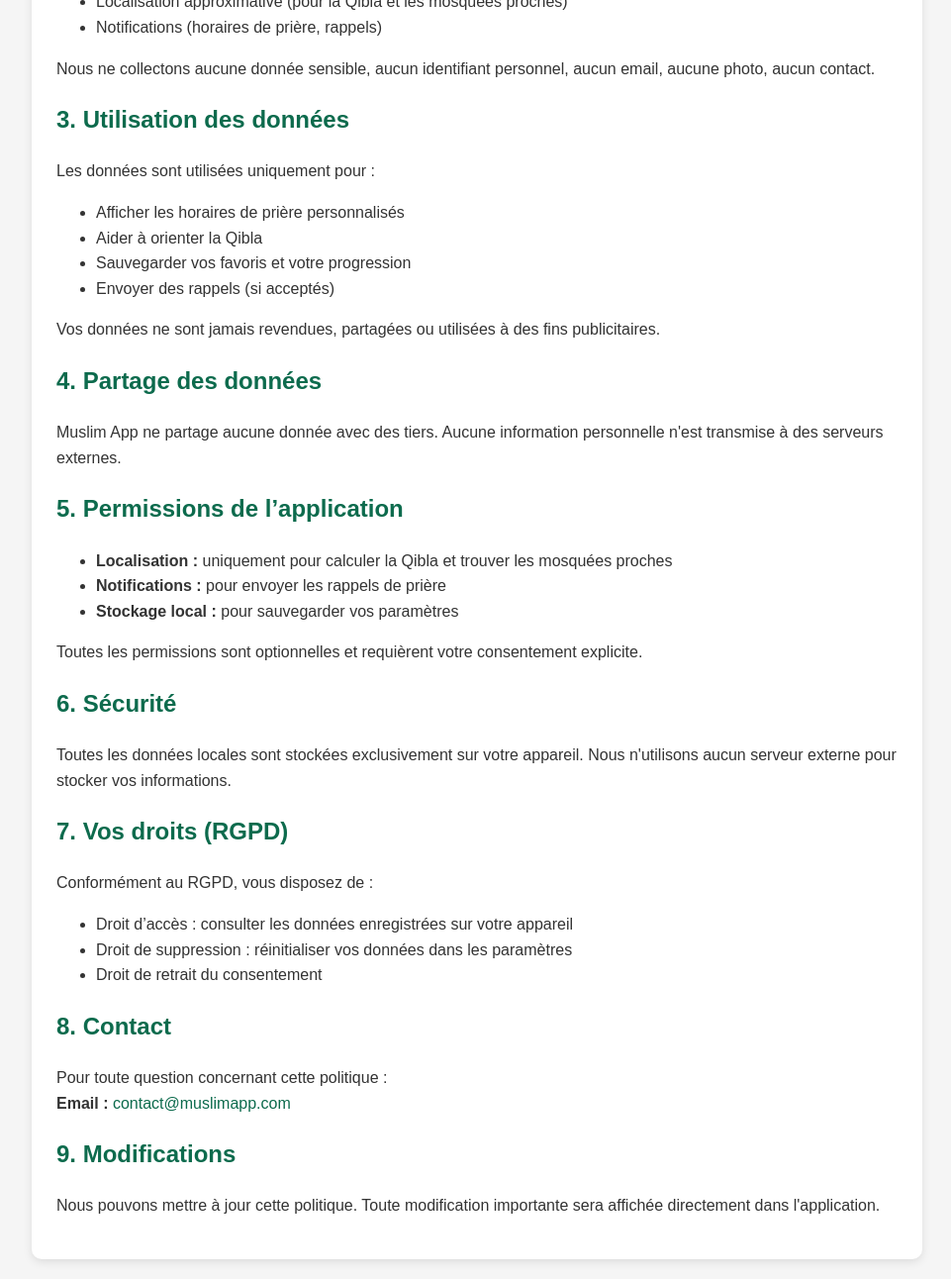
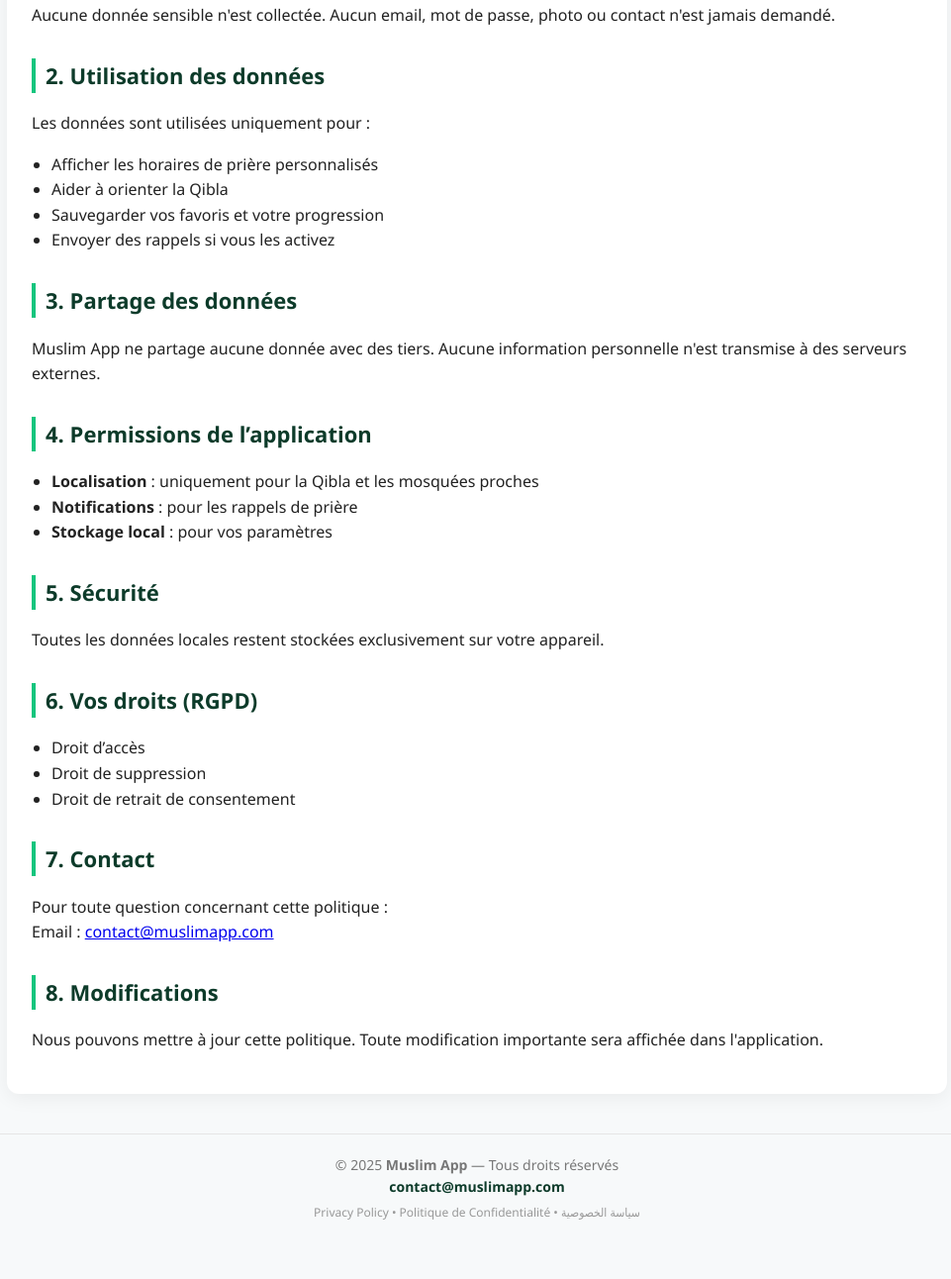
Before and after one commit to elmariniapp/muslim-app-policy, a plain HTML site: page index.html in a window 1280 px wide. Shown: the part 668-1960 px from the top of the page at 99% size, without its empty margins (158-1119 px from the left). After the commit the page ends 1922 px from the top, so only its background shows below. Drawn offline with Linux system fonts and the light colour scheme.

Commit message:
Update index.html

```diff
--- a/index.html
+++ b/index.html
@@ -1,60 +1,97 @@
 <!DOCTYPE html>
 <html lang="fr">
 <head>
-    <meta charset="UTF-8">
-    <meta name="viewport" content="width=device-width, initial-scale=1.0">
+    <meta charset="UTF-8" />
+    <meta name="viewport" content="width=device-width, initial-scale=1.0" />
     <title>Politique de Confidentialité – Muslim App</title>
 
     <style>
         body {
-            font-family: Arial, sans-serif;
-            max-width: 900px;
-            margin: auto;
-            padding: 20px;
-            background: #f5f5f5;
+            font-family: "Segoe UI", Tahoma, sans-serif;
+            margin: 0;
+            padding: 0;
+            background: #f7f9fa;
+            color: #222;
             line-height: 1.6;
-            color: #333;
         }
 
-        h1, h2 {
-            color: #0d6b4d;
+        .container {
+            max-width: 900px;
+            margin: 40px auto;
+            padding: 25px;
+            background: white;
+            border-radius: 12px;
+            box-shadow: 0 4px 20px rgba(0,0,0,0.06);
         }
 
-        .card {
-            background: white;
-            padding: 25px;
-            border-radius: 10px;
-            box-shadow: 0 3px 10px rgba(0,0,0,0.1);
+        h1 {
+            color: #0D3B2A;
+            margin-bottom: 10px;
+            font-size: 28px;
         }
 
-        a {
-            color: #0d6b4d;
-            text-decoration: none;
+        h2 {
+            color: #0D3B2A;
+            margin-top: 30px;
+            font-size: 22px;
+            border-left: 4px solid #15C57E;
+            padding-left: 10px;
+        }
+
+        p, li {
+            font-size: 16px;
+        }
+
+        ul {
+            padding-left: 20px;
         }
 
         .date {
             font-size: 14px;
+            color: #666;
+        }
+
+        footer {
+            margin-top: 40px;
+            padding: 20px;
+            text-align: center;
+            font-size: 14px;
             color: #777;
+            border-top: 1px solid #e5e5e5;
+        }
+
+        footer a {
+            color: #0D3B2A;
+            text-decoration: none;
+            font-weight: bold;
+        }
+
+        footer small {
+            display: block;
+            margin-top: 4px;
+            color: #999;
+            font-size: 12px;
         }
     </style>
 </head>
 
 <body>
 
-<div class="card">
+    <div class="container">
+        <h1>Politique de Confidentialité – Muslim App</h1>
 
-    <h1>Politique de Confidentialité – Muslim App</h1>
-    <p class="date">Dernière mise à jour : <strong>2025</strong></p>
+        <p class="date">
+            Dernière mise à jour : <strong>2025</strong>
+        </p>
 
-    <h2>1. Introduction</h2>
         <p>
             Muslim App respecte votre vie privée et s'engage à protéger vos données personnelles.
-        Cette Politique de Confidentialité explique quelles informations nous collectons,
-        comment elles sont utilisées et quels sont vos droits conformément au RGPD et aux exigences de Google Play.
+            Cette Politique de Confidentialité explique quelles informations nous collectons, comment
+            elles sont utilisées et quels sont vos droits conformément au RGPD et aux exigences de Google Play.
         </p>
 
-    <h2>2. Données collectées</h2>
-    <p>Muslim App collecte uniquement les informations nécessaires au bon fonctionnement de l'application :</p>
+        <h2>1. Données collectées</h2>
+        <p>Muslim App collecte uniquement les informations nécessaires au fonctionnement de l'application :</p>
 
         <h3>Données locales (stockées uniquement sur votre appareil)</h3>
         <ul>
@@ -70,64 +107,57 @@
             <li>Notifications (horaires de prière, rappels)</li>
         </ul>
 
-    <p>
-        Nous ne collectons aucune donnée sensible, aucun identifiant personnel,
-        aucun email, aucune photo, aucun contact.
-    </p>
+        <p>Aucune donnée sensible n'est collectée. Aucun email, mot de passe, photo ou contact n'est jamais demandé.</p>
 
-    <h2>3. Utilisation des données</h2>
+        <h2>2. Utilisation des données</h2>
         <p>Les données sont utilisées uniquement pour :</p>
         <ul>
             <li>Afficher les horaires de prière personnalisés</li>
             <li>Aider à orienter la Qibla</li>
             <li>Sauvegarder vos favoris et votre progression</li>
-        <li>Envoyer des rappels (si acceptés)</li>
+            <li>Envoyer des rappels si vous les activez</li>
         </ul>
 
-    <p>Vos données ne sont jamais revendues, partagées ou utilisées à des fins publicitaires.</p>
-
-    <h2>4. Partage des données</h2>
+        <h2>3. Partage des données</h2>
         <p>
             Muslim App ne partage aucune donnée avec des tiers.
             Aucune information personnelle n'est transmise à des serveurs externes.
         </p>
 
-    <h2>5. Permissions de l’application</h2>
+        <h2>4. Permissions de l’application</h2>
         <ul>
-        <li><strong>Localisation :</strong> uniquement pour calculer la Qibla et trouver les mosquées proches</li>
-        <li><strong>Notifications :</strong> pour envoyer les rappels de prière</li>
-        <li><strong>Stockage local :</strong> pour sauvegarder vos paramètres</li>
+            <li><strong>Localisation</strong> : uniquement pour la Qibla et les mosquées proches</li>
+            <li><strong>Notifications</strong> : pour les rappels de prière</li>
+            <li><strong>Stockage local</strong> : pour vos paramètres</li>
         </ul>
 
-    <p>Toutes les permissions sont optionnelles et requièrent votre consentement explicite.</p>
+        <h2>5. Sécurité</h2>
+        <p>Toutes les données locales restent stockées exclusivement sur votre appareil.</p>
 
-    <h2>6. Sécurité</h2>
+        <h2>6. Vos droits (RGPD)</h2>
+        <ul>
+            <li>Droit d’accès</li>
+            <li>Droit de suppression</li>
+            <li>Droit de retrait de consentement</li>
+        </ul>
+
+        <h2>7. Contact</h2>
         <p>
-        Toutes les données locales sont stockées exclusivement sur votre appareil.
-        Nous n'utilisons aucun serveur externe pour stocker vos informations.
+            Pour toute question concernant cette politique :<br>
+            Email : <a href="mailto:contact@muslimapp.com">contact@muslimapp.com</a>
         </p>
 
-    <h2>7. Vos droits (RGPD)</h2>
-    <p>Conformément au RGPD, vous disposez de :</p>
-    <ul>
-        <li>Droit d’accès : consulter les données enregistrées sur votre appareil</li>
-        <li>Droit de suppression : réinitialiser vos données dans les paramètres</li>
-        <li>Droit de retrait du consentement</li>
-    </ul>
+        <h2>8. Modifications</h2>
+        <p>
+            Nous pouvons mettre à jour cette politique. Toute modification importante sera affichée dans l'application.
+        </p>
+    </div>
 
-    <h2>8. Contact</h2>
-    <p>
-        Pour toute question concernant cette politique :<br>
-        <strong>Email :</strong> <a href="mailto:contact@muslimapp.com">contact@muslimapp.com</a>
-    </p>
-
-    <h2>9. Modifications</h2>
-    <p>
-        Nous pouvons mettre à jour cette politique.
-        Toute modification importante sera affichée directement dans l'application.
-    </p>
-
-</div>
+    <footer>
+        © 2025 <strong>Muslim App</strong> — Tous droits réservés<br>
+        <a href="mailto:contact@muslimapp.com">contact@muslimapp.com</a>
+        <small>Privacy Policy • Politique de Confidentialité • سياسة الخصوصية</small>
+    </footer>
 
 </body>
 </html>
```
Lines whose indentation alone changed are shown as unchanged.
